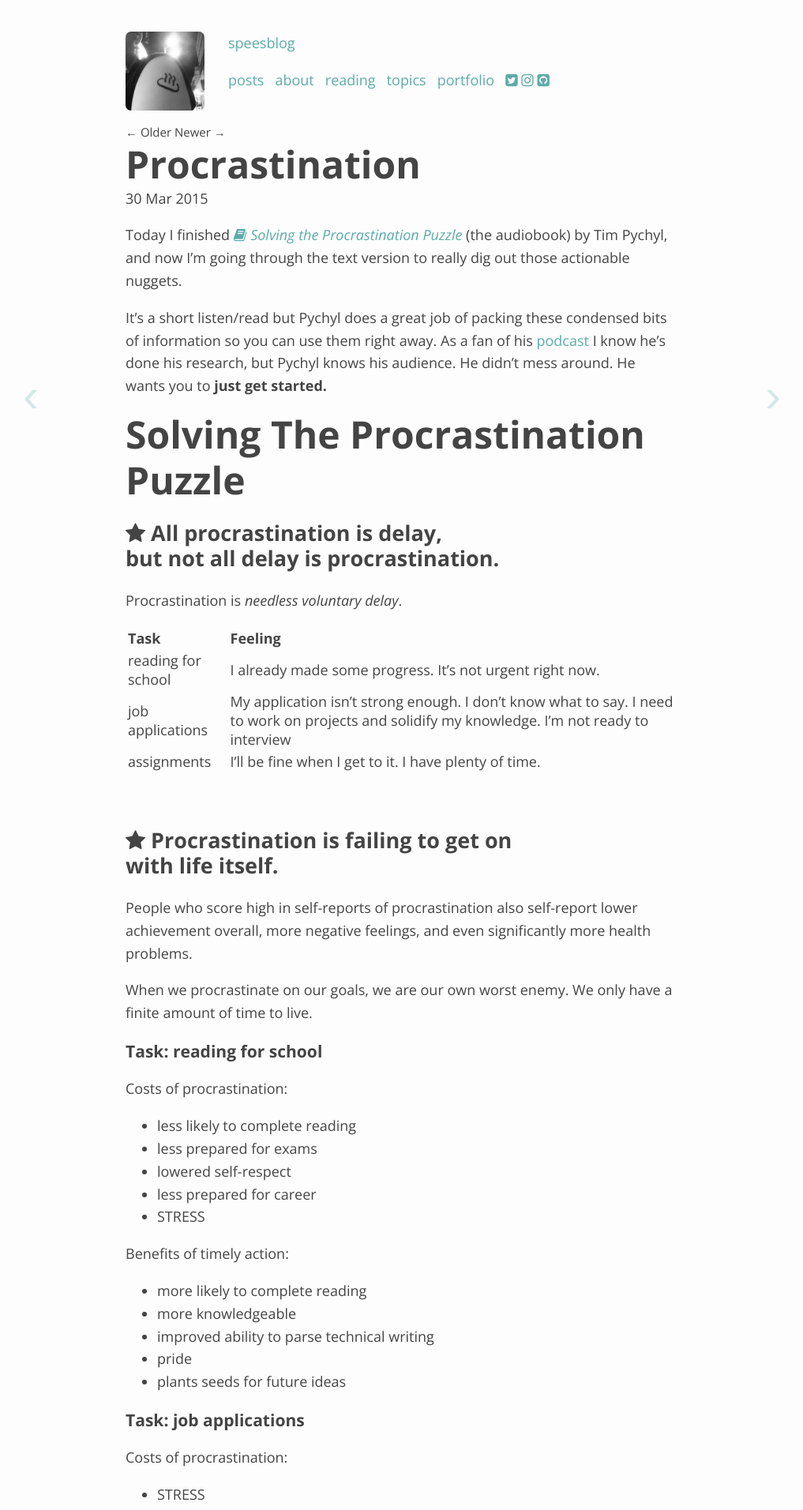
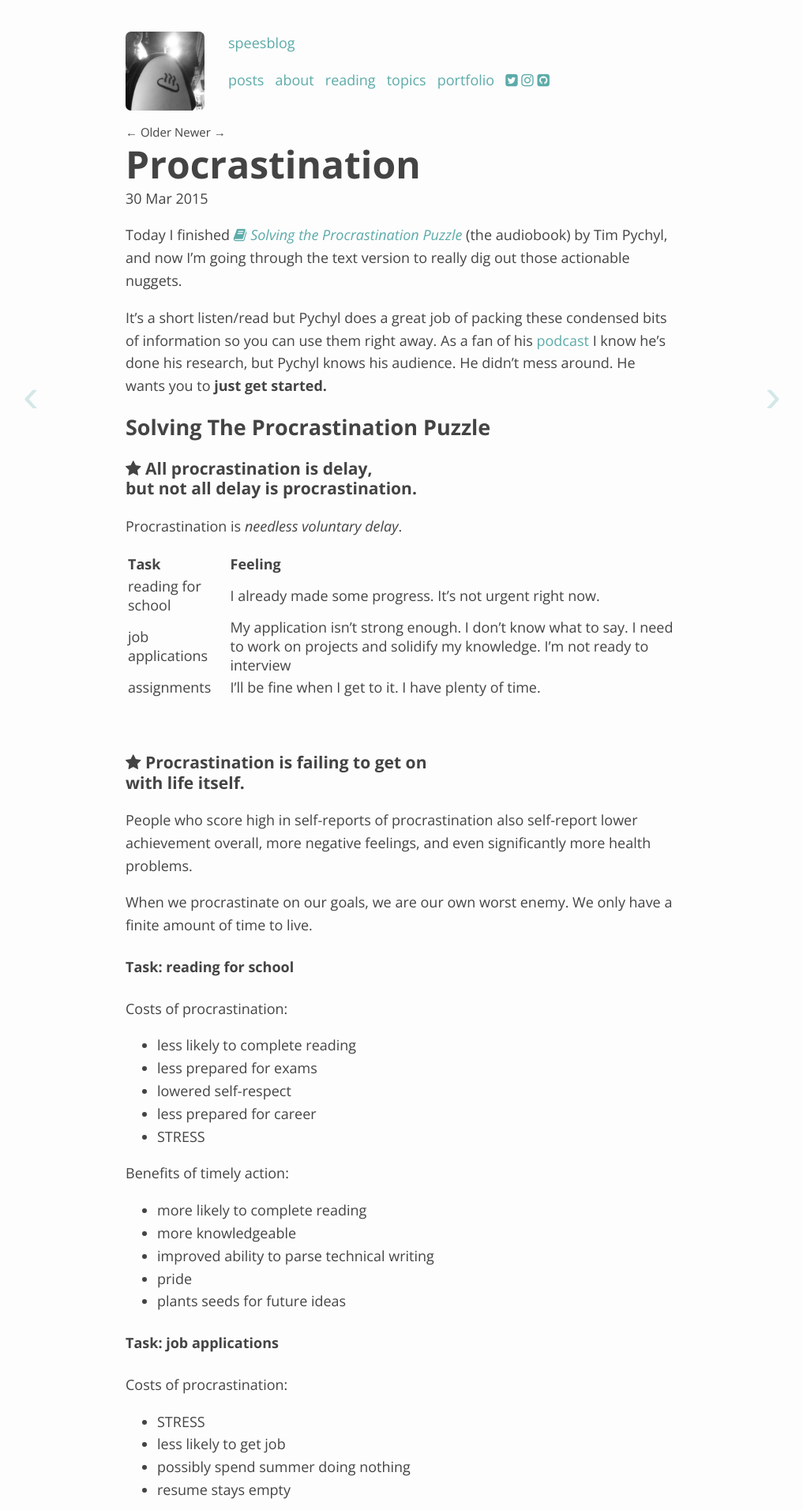
Before and after one commit to shelbyspees/speesblog, a Jekyll site: the page built from _posts/2015-03-30-procrastination.md, in a window 1280 px wide. Shown: the top 1912 px of the page at 79% size, without its empty margins (131-1148 px from the left). Built offline with Jekyll 4.4.1, drawn with Linux system fonts in a browser that asks for light colours; nearby versions of some CDN libraries; comment, search, counter and statistics services are not loaded.

Commit message:
Update post

```diff
--- a/_posts/2015-03-30-procrastination.md
+++ b/_posts/2015-03-30-procrastination.md
@@ -8,9 +8,9 @@ Today I finished [<i class="fa fa-book"></i> *Solving the Procrastination Puzzle
 
 It's a short listen/read but Pychyl does a great job of packing these condensed bits of information so you can use them right away. As a fan of his [podcast]() I know he's done his research, but Pychyl knows his audience. He didn't mess around. He wants you to **just get started.**
 
-#Solving The Procrastination Puzzle
+##Solving The Procrastination Puzzle
 
-##<i class="fa fa-star"></i> All procrastination is delay,<br>but not all delay is procrastination.
+###<i class="fa fa-star"></i> All procrastination is delay,<br>but not all delay is procrastination.
 
 Procrastination is *needless voluntary delay*.
 
@@ -22,13 +22,13 @@ Procrastination is *needless voluntary delay*.
 
 <br>
 
-##<i class="fa fa-star"></i> Procrastination is failing to get on<br>with life itself.
+###<i class="fa fa-star"></i> Procrastination is failing to get on<br>with life itself.
 
 People who score high in self-reports of procrastination also self-report lower achievement overall, more negative feelings, and even significantly more health problems.
 
 When we procrastinate on our goals, we are our own worst enemy. We only have a finite amount of time to live.
 
-###Task: reading for school
+####Task: reading for school
 
 Costs of procrastination:
 
@@ -46,7 +46,7 @@ Benefits of timely action:
 - pride
 - plants seeds for future ideas
 
-###Task: job applications
+####Task: job applications
 
 Costs of procrastination:
 
@@ -63,7 +63,7 @@ Benefits of timely action:
 
 <br>
 
-##<i class="fa fa-star"></i> I won't give in to feel good.<br>Feeling good now comes at a cost.
+###<i class="fa fa-star"></i> I won't give in to feel good.<br>Feeling good now comes at a cost.
 
 We want to feel good now and we will do whatever it takes for immediate mood repair, usually at the expense of long-term goals.
 
@@ -85,7 +85,7 @@ The above if-then statement is called an [*implementation intention*](https://ww
 
 <br>
 
-##<i class="fa fa-star"></i> I won't feel more like doing it tomorrow.
+###<i class="fa fa-star"></i> I won't feel more like doing it tomorrow.
 
 We have a bias when we predict future mood (affective) states in relation to positive or negative events.
 
@@ -103,7 +103,7 @@ Expect that you will not feel overly enthused to get started when the time comes
 
 <br>
 
-##<i class="fa fa-star"></i> I need to be aware of my rationalizations.
+###<i class="fa fa-star"></i> I need to be aware of my rationalizations.
 
 Tendency to:
 
```
